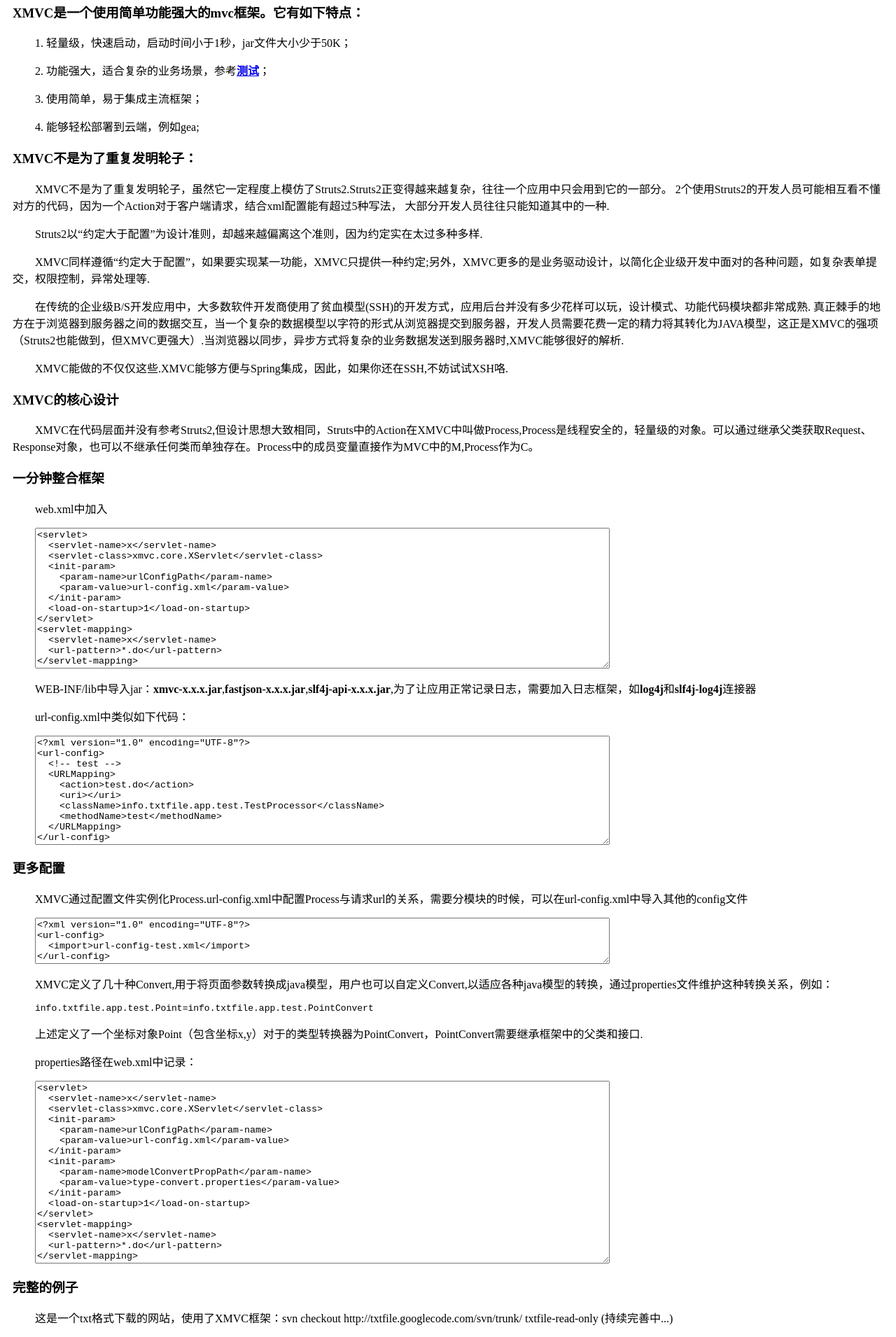
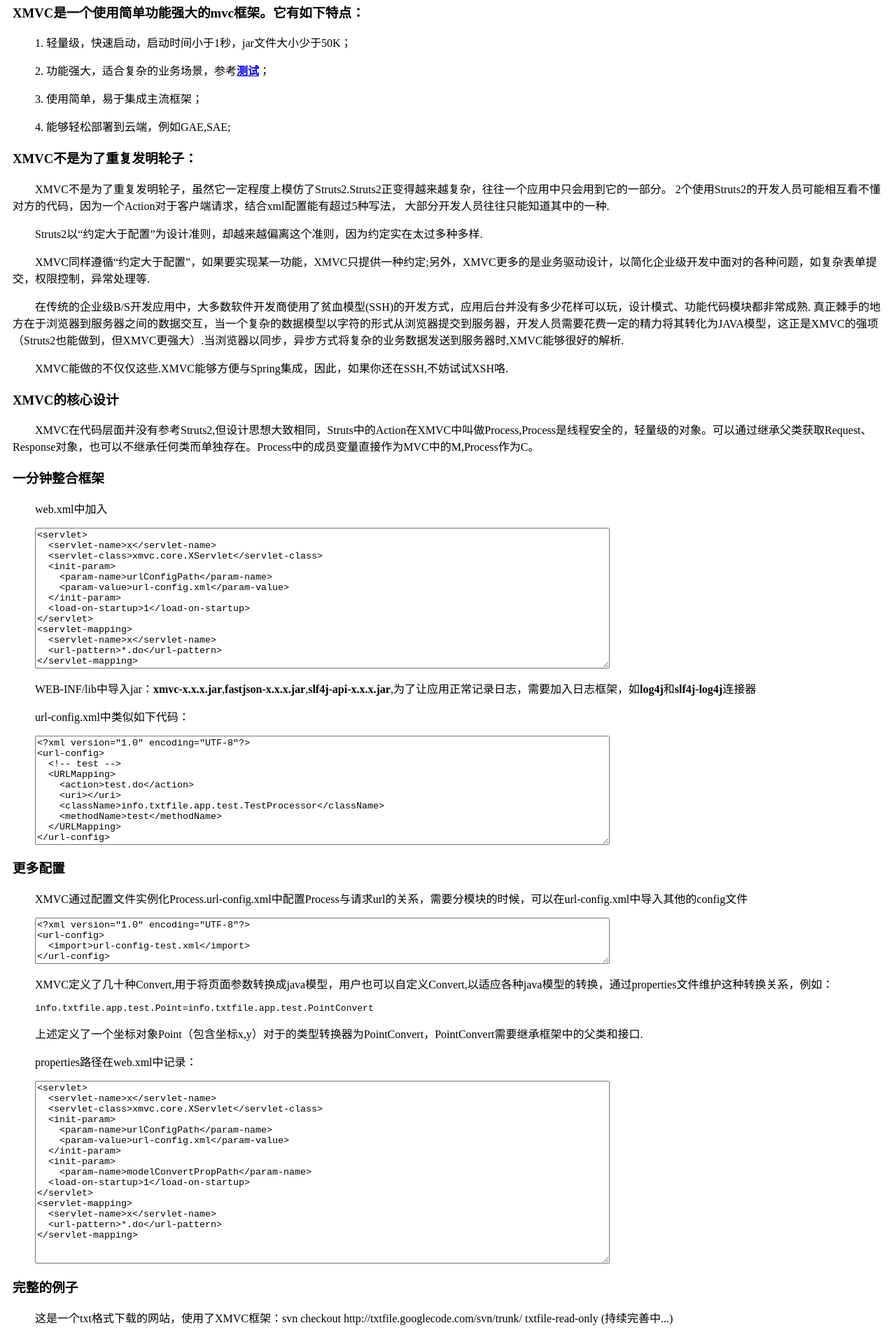
Before and after one commit to jieke360/xmvc, a plain HTML site: page xmvc-framework-website/war/index.html in a window 1280 px wide. Shown: the part 121-2031 px from the top of the page at 70% size. Drawn offline with Linux system fonts and the light colour scheme.

```diff
--- a/xmvc-framework-website/war/index.html
+++ b/xmvc-framework-website/war/index.html
@@ -33,7 +33,7 @@
   		<p>1. 轻量级，快速启动，启动时间小于1秒，jar文件大小少于50K；</p>
   		<p>2. 功能强大，适合复杂的业务场景，参考<a href="test.html">测试</a>；</p>
   		<p>3. 使用简单，易于集成主流框架；</p>
-  		<p>4. 能够轻松部署到云端，例如gea;</p>
+  		<p>4. 能够轻松部署到云端，例如GAE,SAE;</p>
   		<h3>XMVC不是为了重复发明轮子：</h3>
   		<p>XMVC不是为了重复发明轮子，虽然它一定程度上模仿了Struts2.Struts2正变得越来越复杂，往往一个应用中只会用到它的一部分。
   		2个使用Struts2的开发人员可能相互看不懂对方的代码，因为一个Action对于客户端请求，结合xml配置能有超过5种写法，
@@ -91,8 +91,6 @@
   &lt;/init-param&gt;
   &lt;init-param&gt;
     &lt;param-name&gt;modelConvertPropPath&lt;/param-name&gt;
-    &lt;param-value&gt;type-convert.properties&lt;/param-value&gt;
-  &lt;/init-param&gt;
   &lt;load-on-startup&gt;1&lt;/load-on-startup&gt;
 &lt;/servlet&gt;
 &lt;servlet-mapping&gt;
```
